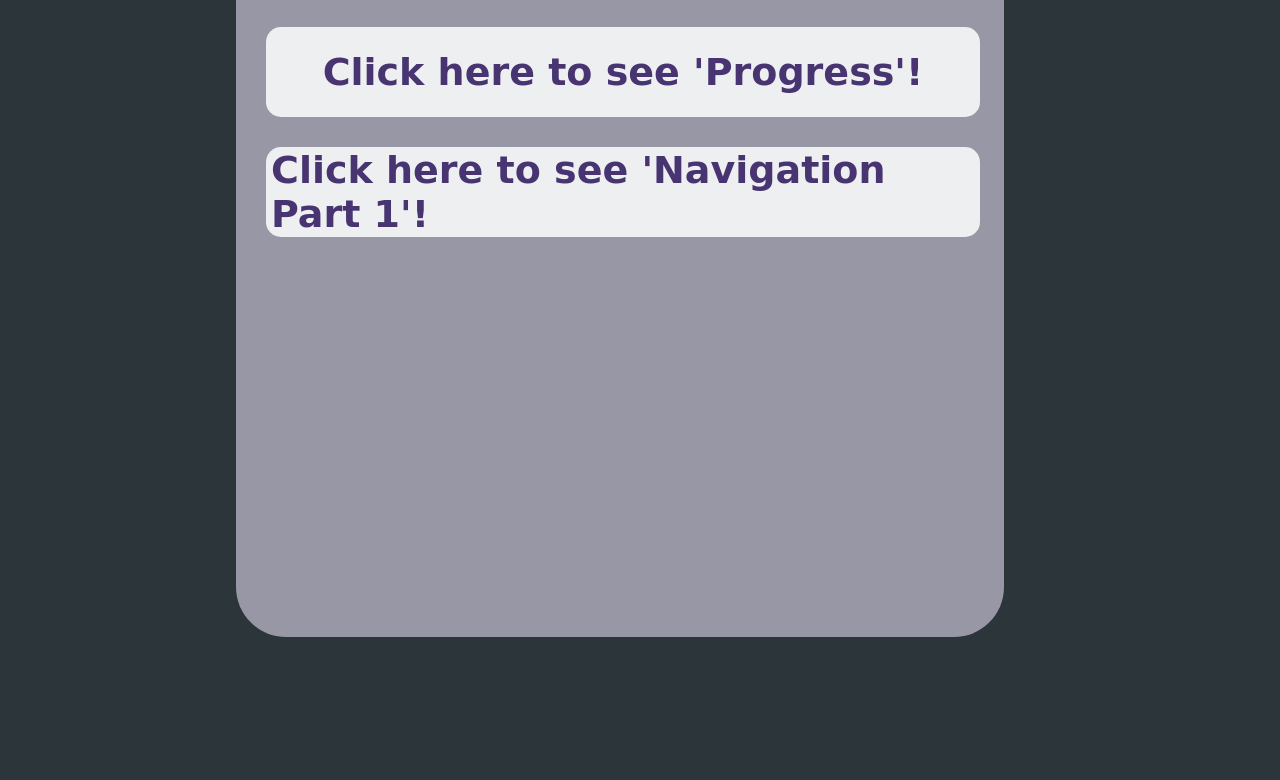
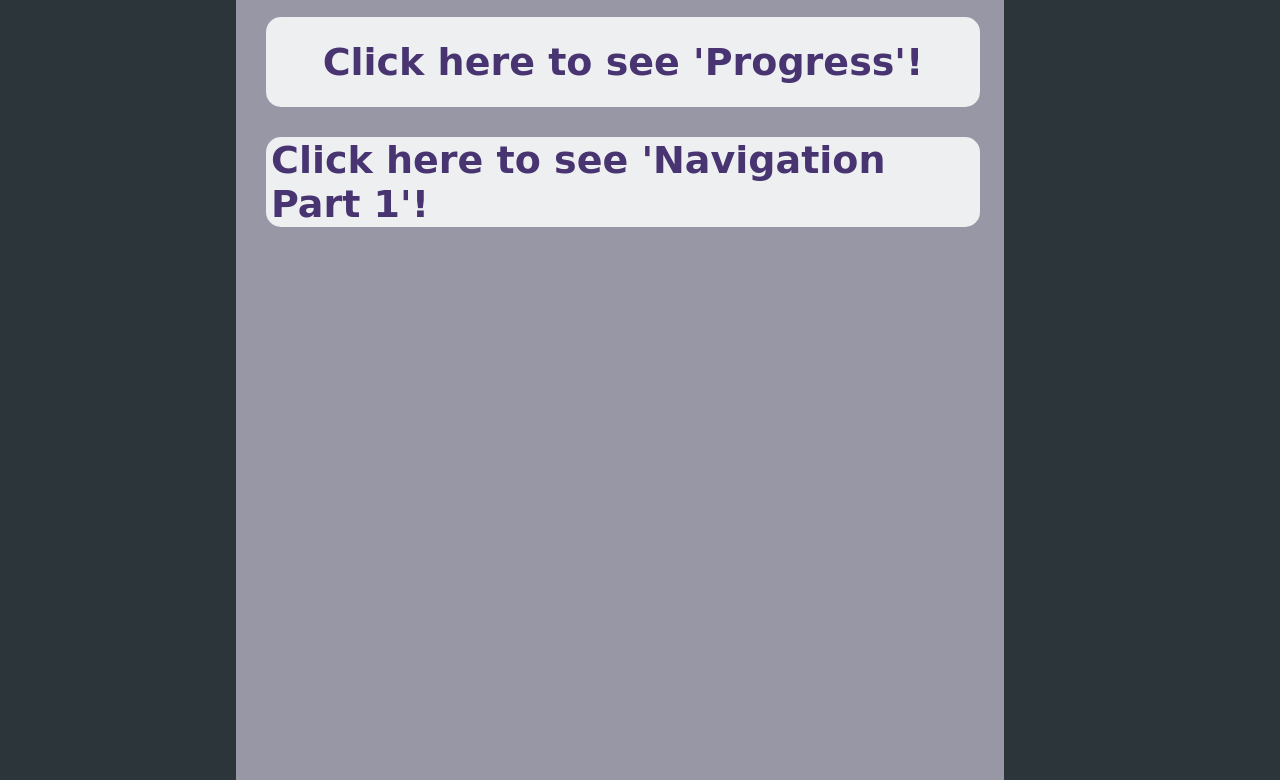
Before and after one commit to ImThatOneGuyInTheCorner/website, a plain HTML site: page index.html in a window 1280 px wide. Shown: the part 663-1443 px from the top of the page. Before the commit the page ends 1300 px from the top, so only its background shows below. Drawn offline with Linux system fonts and the light colour scheme; a web font is replaced by a local one.

Commit message:
Thu, Mar 23, 2023, 1:28 PM -07:00

```diff
--- a/css/index.css
+++ b/css/index.css
@@ -6,7 +6,7 @@
 body {
     background-color: #2C3539;
     display: flex;
-    height: 1000px;;
+    height: 1900px;;
     align-items: center;
     justify-content: center;
     margin: 0;
@@ -35,9 +35,9 @@ body {
 .container {
     background-color: #9797a5;
     width: 60vw;
-    height: 1000px;
+    height: 1500px;
     position: relative;
-    top: 300px;
+    top: 90px;
     border-radius: 50px;
 }
 
```
